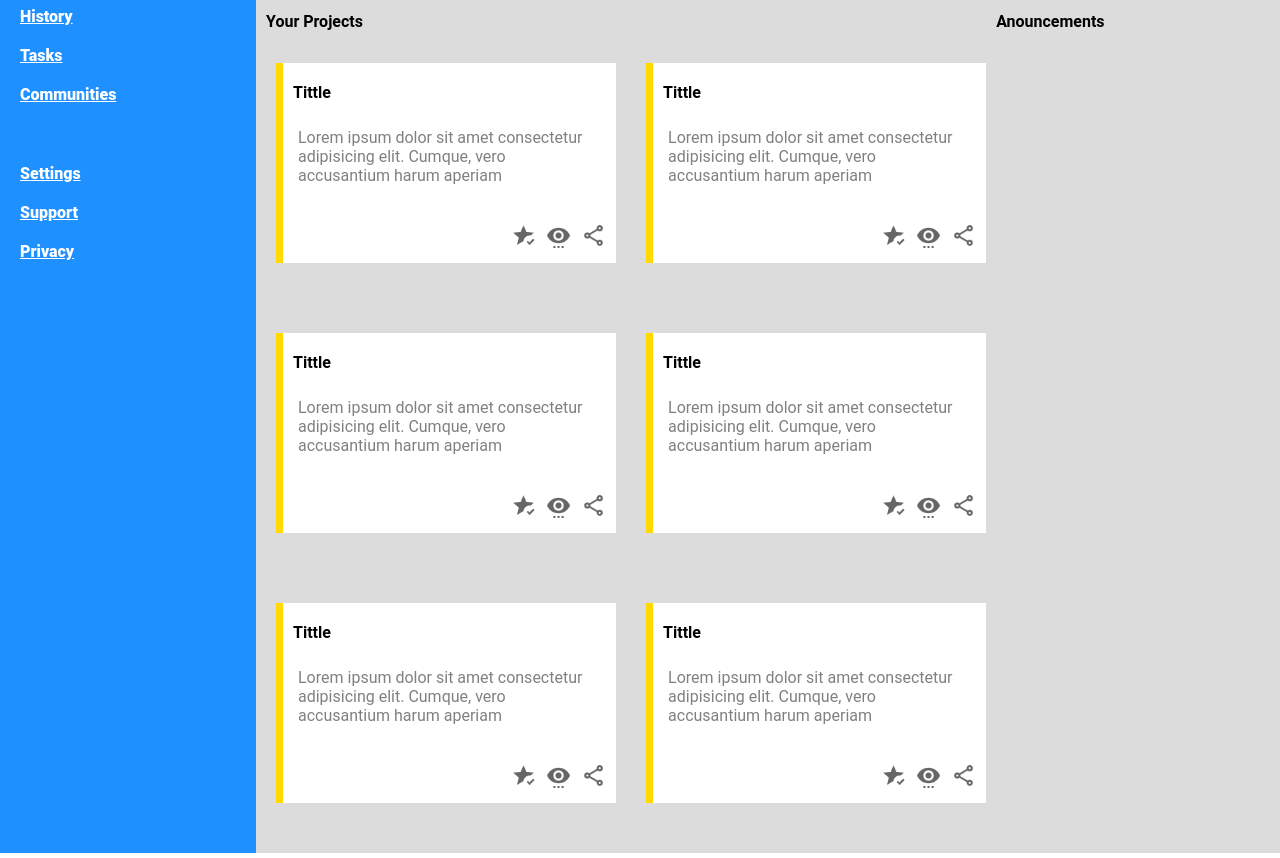
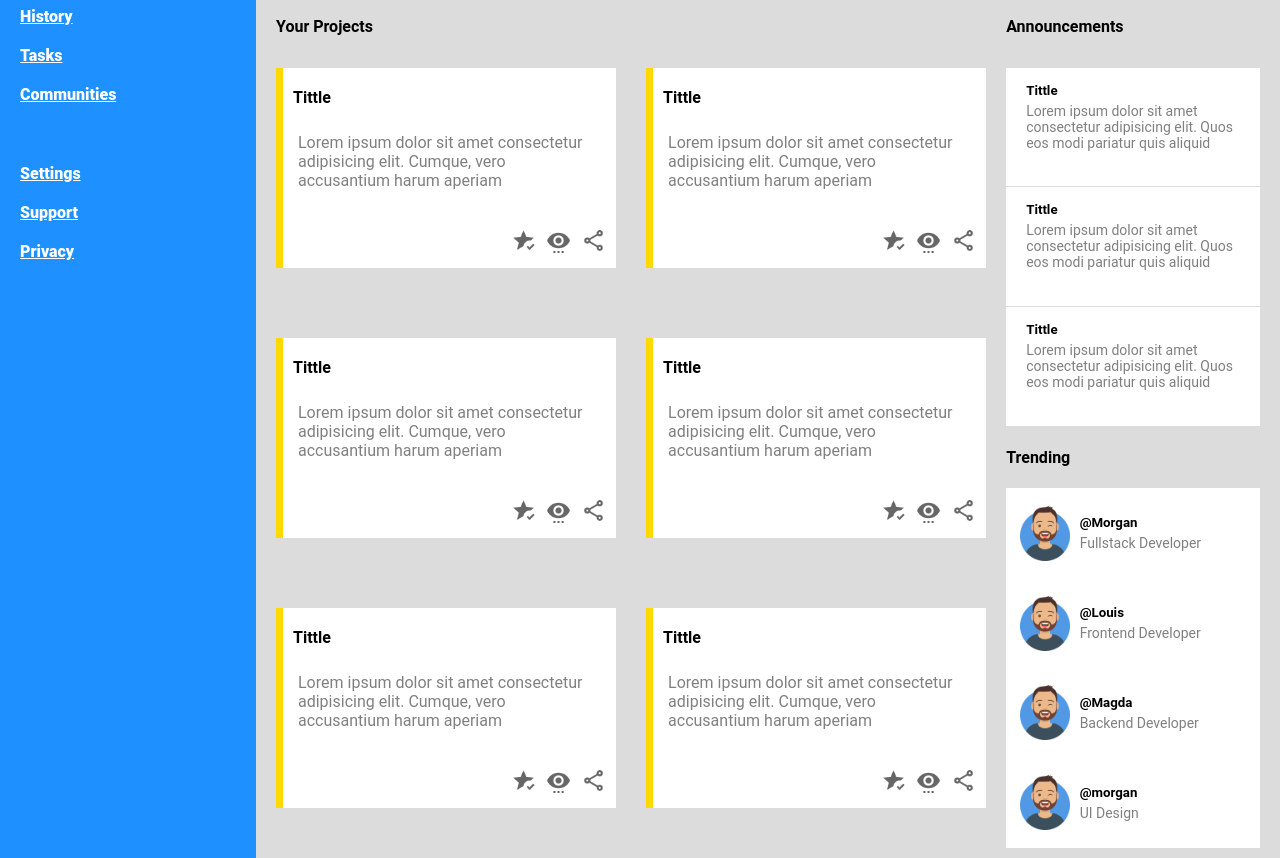
Before and after one commit to Sanavi01/admin-dashboard, a plain HTML site: page index.html in a window 1280 px wide. Shown: the part 209-1067 px from the top of the page. Drawn offline with Linux system fonts and the light colour scheme; a web font is replaced by a local one.

Commit message:
Added the segment of Announcements and Trending

```diff
--- a/index.html
+++ b/index.html
@@ -68,8 +68,8 @@
                 </div>
             </div>
             <div class="container4-2">
-                <h4>Your Projects</h4>
-                <h4>Anouncements</h4>
+                <h4 style="padding: 5px 0px 0px 10px">Your Projects</h4>
+                <h4 style="padding: 5px 0px 0px 10px">Announcements</h4>
             </div>
             <div class="container4-2">
                 <div id="projects">
@@ -130,7 +130,51 @@
 
                 </div>
                 <div id="news">
-
+                    <div id="news-announcements">
+                        <div class="news-announcements-description">
+                            <h5>Tittle</h5>
+                            <p>Lorem ipsum dolor sit amet consectetur adipisicing elit. Quos eos modi pariatur quis aliquid </p>
+                        </div>
+                        <div class="news-announcements-description">
+                            <h5>Tittle</h5>
+                            <p>Lorem ipsum dolor sit amet consectetur adipisicing elit. Quos eos modi pariatur quis aliquid </p>
+                        </div>
+                        <div class="news-announcements-description">
+                            <h5>Tittle</h5>
+                            <p>Lorem ipsum dolor sit amet consectetur adipisicing elit. Quos eos modi pariatur quis aliquid </p>
+                        </div>
+                    </div>
+                    <h4>Trending</h4>
+                    <div id="trending">
+                        <div class="trends">
+                            <img src="images/user-icon.png" alt="user-icon">
+                            <div class="trends-description">
+                                <h5>@Morgan</h5>
+                                <p>Fullstack Developer</p>
+                            </div>
+                        </div>
+                        <div class="trends">
+                            <img src="images/user-icon.png" alt="user-icon">
+                            <div class="trends-description">
+                                <h5>@Louis</h5>
+                                <p>Frontend Developer</p>
+                            </div>
+                        </div>
+                        <div class="trends">
+                            <img src="images/user-icon.png" alt="user-icon">
+                            <div class="trends-description">
+                                <h5>@Magda</h5>
+                                <p>Backend Developer</p>
+                            </div>
+                        </div>
+                        <div class="trends">
+                            <img src="images/user-icon.png" alt="user-icon">
+                            <div class="trends-description">
+                                <h5>@morgan</h5>
+                                <p>UI Design</p>
+                            </div>
+                        </div>
+                    </div>
                 </div>
 
             </div>
--- a/style.css
+++ b/style.css
@@ -3,7 +3,9 @@
 :root {
     --color-primary: dodgerblue;
     --sidebar-text-color: white;
-    --content-div-color: gainsboro;
+    --background-color: gainsboro;
+    --content-div-color: white;
+    --content-text-color: grey;
 }
 
 body,
@@ -75,8 +77,7 @@ html {
 
 #nav-search-icon,
 #nav-notificacion-icon,
-#nav-user-icon
-{
+#nav-user-icon {
     justify-self: center;
     align-self: center;
     padding: 0px 10px;
@@ -131,50 +132,105 @@ html {
     grid-column: 4/5;
 }
 
-.container4-2{
+.container4-2 {
     display: grid;
-    background-color:var(--content-div-color);
+    background-color: var(--background-color);
     grid-template-columns: 4fr 1.5fr;
     padding: 0px 10px;
 }
 
-#projects{
+#projects {
     display: grid;
     grid-template-columns: 1fr 1fr;
     gap: 30px;
     padding: 10px;
 }
 
-.projects-project{
+.projects-project {
     display: grid;
     grid-template-rows: 1fr 2fr 1fr;
-    background-color: white;
+    background-color: var(--content-div-color);
     width: 1fr;
     height: 200px;
     border-left: 7px solid rgb(255, 217, 0);
 }
 
-.projects-content{
+.projects-content {
     padding: 15px;
-    color: gray;
+    color: var(--content-text-color);
     margin: 0px;
 }
 
-.projects-icons{
+.projects-icons {
     display: flex;
-    flex-direction:row-reverse;
+    flex-direction: row-reverse;
     gap: 10px;
     padding: 10px;
 }
 
-.projects-icons > img{
+.projects-icons>img {
     grid-column: 2/3;
     width: 25px;
     height: 25px;
     opacity: 60%;
 }
 
-#news{
+#news {
     display: grid;
     padding: 10px;
+    grid-template-rows: 3fr 0.5fr 3fr;
 }
+
+#news-announcements {
+    display: grid;
+    grid-template-rows: 1fr 1fr 1fr;
+    background-color: var(--content-div-color);
+}
+
+.news-announcements-description {
+    padding: 10px;
+    border-bottom: 1px solid gainsboro;
+}
+
+.news-announcements-description>p,
+.news-announcements-description>h5 {
+    margin: 5px 10px;
+}
+
+.news-announcements-description>p{
+    color: var(--content-text-color);
+    font-size: 14px;
+}
+
+#trending{
+    display: grid;
+    grid-template-rows: repeat(5 0.5fr);
+    background-color: var(--content-div-color);
+}
+
+.trends{
+    display: grid;
+    grid-template-columns: 1fr 3fr;
+    padding: 10px;
+    align-self: center;
+}
+
+.trends>img{
+    height: 55px;
+    align-self: center;
+    justify-self: center;
+}
+
+.trends-description{
+    align-self: center;
+}
+
+.trends-description>p{
+    color: var(--content-text-color);
+    font-size: 14px;
+}
+
+.trends-description>p,
+.trends-description>h5{
+    margin: 5px;
+}
```
